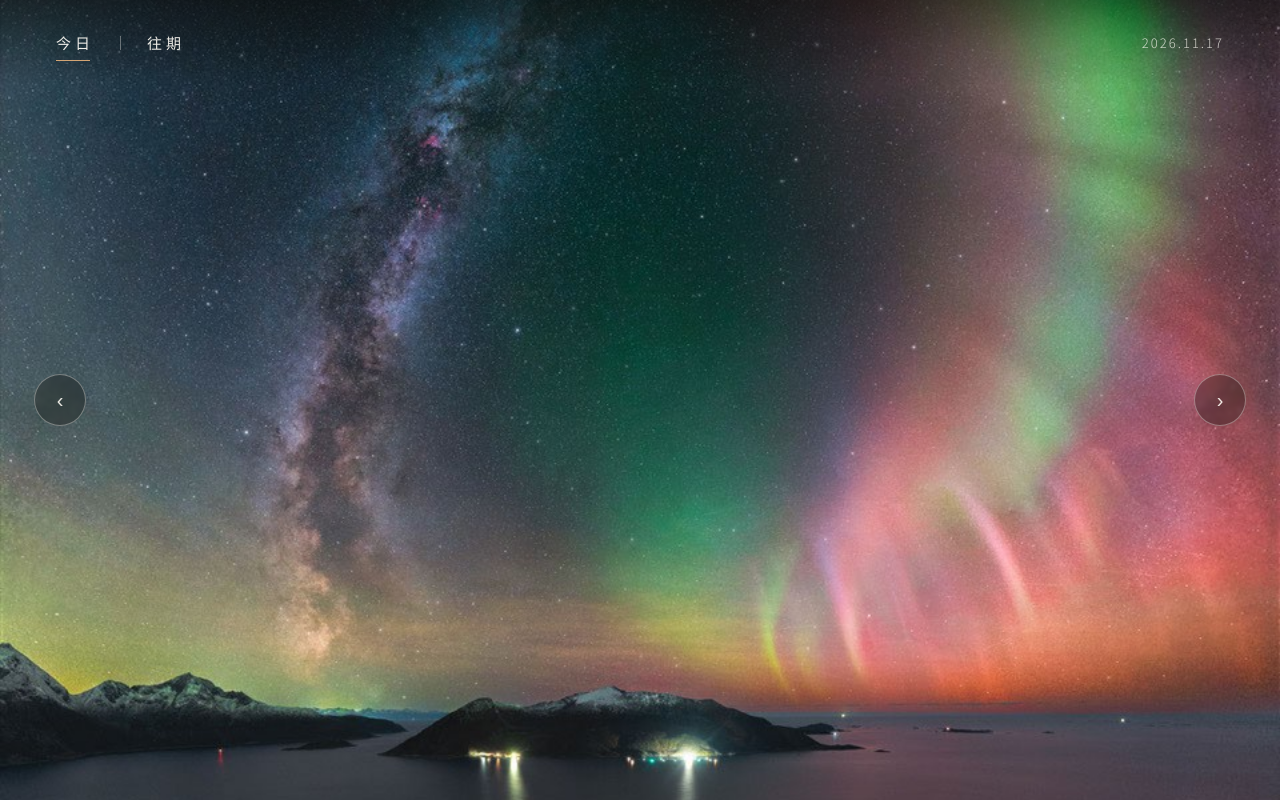
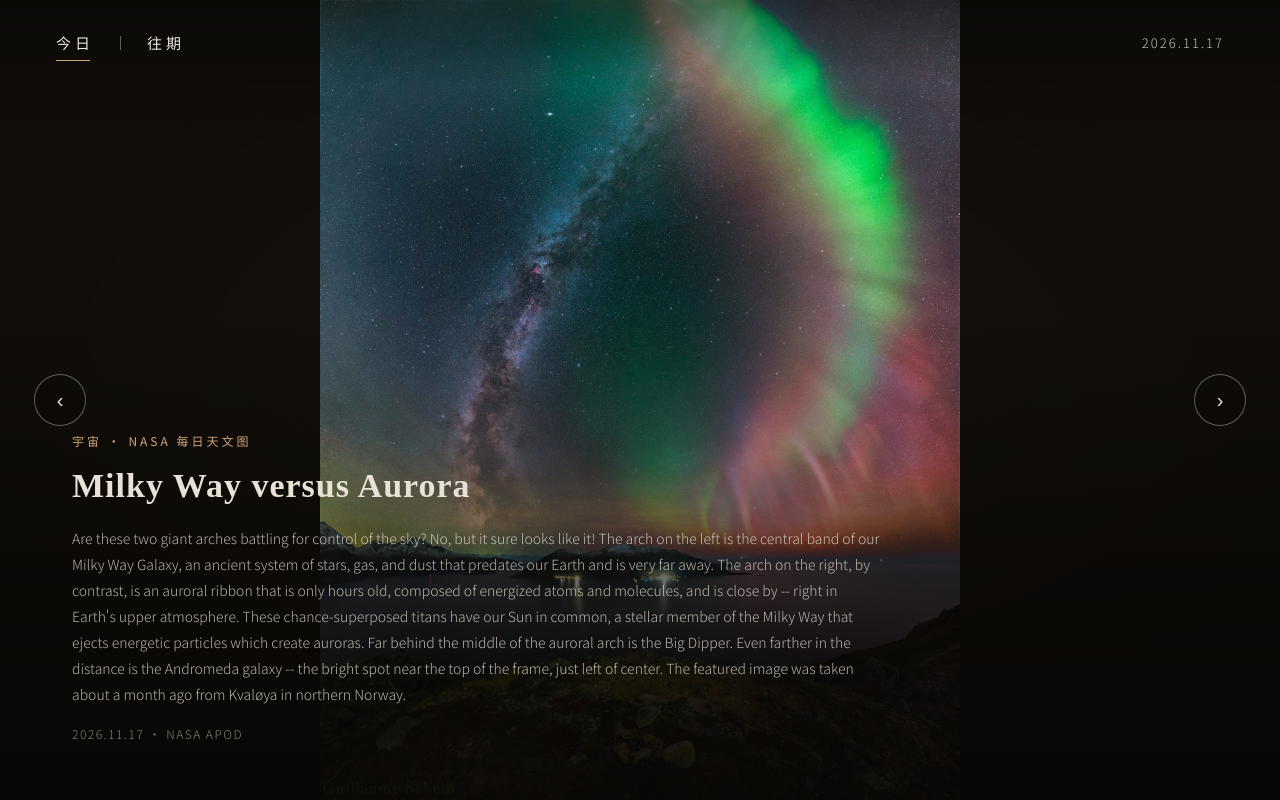
Before and after one commit to laly0726/shiguangji, a plain HTML site: page index.html in a window 1280 px wide. Drawn offline with Linux system fonts and the light colour scheme.

Commit message:
contain mode (no crop) + caption blocks with fade-in animation

```diff
--- a/index.html
+++ b/index.html
@@ -9,40 +9,63 @@
 <link href="https://fonts.googleapis.com/css2?family=Noto+Serif+SC:wght@400;500;600&family=Noto+Sans+SC:wght@300;400;500&display=swap" rel="stylesheet">
 <style>
 :root{
-  --paper:#E8E2D6; --ink:#5C4A36; --ink2:#7A6857; --ink3:#8A7560; --gold:#D4A574;
+  --paper:#E8E2D6; --ink:#5C4A36; --gold:#D4A574;
   --serif:'Noto Serif SC',serif; --sans:'Noto Sans SC',sans-serif;
 }
 *{margin:0;padding:0;box-sizing:border-box}
 html,body{height:100%}
-body{background:#161210;font-family:var(--sans);overflow:hidden}
+body{background:#100D0A;font-family:var(--sans);overflow:hidden}
 
 /* ─── 顶部：今日 / 往期 / 日期 ─── */
 .top{position:fixed;top:0;left:0;right:0;z-index:20;display:flex;align-items:center;
-  padding:26px 56px;gap:0;
-  background:linear-gradient(to bottom,rgba(10,8,6,.55),rgba(10,8,6,0));}
+  padding:26px 56px;
+  background:linear-gradient(to bottom,rgba(10,8,6,.6),rgba(10,8,6,0));}
 .top .item{color:rgba(255,252,245,.92);font-weight:300;font-size:15px;letter-spacing:4px;
-  cursor:pointer;user-select:none;transition:color .25s,opacity .25s;position:relative;padding:6px 0}
+  cursor:pointer;user-select:none;transition:color .25s;position:relative;padding:6px 0}
 .top .item:hover{color:#fff}
 .top .item.active::after{content:'';position:absolute;left:0;right:4px;bottom:-2px;height:1px;background:var(--gold)}
 .top .date{margin-left:auto;letter-spacing:2px;font-weight:300;font-size:13px;color:rgba(255,252,245,.75);cursor:default}
 .top .sep{width:1px;height:14px;background:rgba(255,252,245,.35);margin:0 26px}
 
-/* ─── 全屏舞台 ─── */
-.stage{position:fixed;inset:0;background:#161210}
-.stage img{position:absolute;inset:0;width:100%;height:100%;object-fit:cover;
+/* ─── 全屏舞台：完整展示不裁剪 ─── */
+.stage{position:fixed;inset:0;background:
+  radial-gradient(ellipse at center,rgba(30,24,18,.5),#100D0A 78%)}
+.stage img{position:absolute;inset:0;width:100%;height:100%;object-fit:contain;
   opacity:0;transition:opacity .8s ease}
 .stage img.show{opacity:1}
-.stage .veil{position:absolute;inset:0;background:linear-gradient(to bottom,rgba(10,8,6,.28) 0,rgba(10,8,6,0) 22%)}
-.stage .hint{position:absolute;left:50%;bottom:34px;transform:translateX(-50%);
-  color:rgba(255,252,245,.55);font-size:12px;letter-spacing:3px;font-weight:300;pointer-events:none}
+.stage .veil{position:absolute;inset:0;pointer-events:none;
+  background:linear-gradient(to bottom,rgba(10,8,6,.3) 0,rgba(10,8,6,0) 20%)}
+
+/* ─── 文字块：底部渐变衬底上渐入 ─── */
+.caption{position:absolute;left:0;right:0;bottom:0;z-index:6;
+  padding:120px 72px 58px;
+  background:linear-gradient(to top,rgba(8,6,4,.88) 0%,rgba(8,6,4,.55) 52%,rgba(8,6,4,0) 100%)}
+.cap-inner{max-width:820px}
+.cap-kicker{display:block;font-size:12px;letter-spacing:3px;font-weight:400;color:var(--gold);margin-bottom:14px}
+.cap-title{font-family:var(--serif);font-weight:600;font-size:34px;line-height:46px;
+  color:var(--paper);letter-spacing:1px;margin-bottom:16px}
+.cap-desc{font-weight:300;font-size:14px;line-height:26px;color:rgba(232,226,214,.78);
+  max-height:34vh;overflow-y:auto;padding-right:8px}
+.cap-desc::-webkit-scrollbar{width:3px}
+.cap-desc::-webkit-scrollbar-thumb{background:rgba(232,226,214,.25);border-radius:2px}
+.cap-meta{display:block;margin-top:18px;font-size:12px;letter-spacing:1.5px;
+  font-weight:300;color:rgba(232,226,214,.55)}
+
+/* 渐入动画：文字块逐层升起 */
+.caption .fade{opacity:0;transform:translateY(22px)}
+.caption.play .fade{animation:rise .9s cubic-bezier(.22,.61,.36,1) forwards}
+.caption.play .fade.d1{animation-delay:.12s}
+.caption.play .fade.d2{animation-delay:.26s}
+.caption.play .fade.d3{animation-delay:.40s}
+.caption.play .fade.d4{animation-delay:.54s}
+@keyframes rise{to{opacity:1;transform:none}}
 
 /* ─── 左右箭头 ─── */
 .arrow{position:fixed;top:50%;transform:translateY(-50%);z-index:15;width:52px;height:52px;
   border-radius:50%;border:1px solid rgba(255,252,245,.35);background:rgba(10,8,6,.30);
   color:rgba(255,252,245,.9);font-size:20px;cursor:pointer;display:flex;align-items:center;justify-content:center;
-  transition:background .25s,border-color .25s,transform .15s;-webkit-backdrop-filter:blur(2px);backdrop-filter:blur(2px)}
+  transition:background .25s,border-color .25s;-webkit-backdrop-filter:blur(2px);backdrop-filter:blur(2px)}
 .arrow:hover{background:rgba(10,8,6,.55);border-color:rgba(255,252,245,.7)}
-.arrow:active{transform:translateY(-50%) scale(.94)}
 .arrow.left{left:34px}
 .arrow.right{right:34px}
 
@@ -55,7 +78,12 @@ body{background:#161210;font-family:var(--sans);overflow:hidden}
 .archive-title{font-family:var(--serif);font-weight:600;font-size:34px;color:var(--paper);letter-spacing:2px}
 .archive-sub{color:rgba(232,226,214,.5);font-size:12px;letter-spacing:3px;font-weight:300;margin:14px 0 56px}
 .grid{display:grid;grid-template-columns:1fr 1fr;gap:44px 36px}
-.card{cursor:default}
+.card{cursor:default;opacity:0}
+.archive.open .card{animation:rise .8s cubic-bezier(.22,.61,.36,1) forwards}
+.archive.open .card:nth-child(1){animation-delay:.15s}
+.archive.open .card:nth-child(2){animation-delay:.30s}
+.archive.open .card:nth-child(3){animation-delay:.45s}
+.archive.open .card:nth-child(4){animation-delay:.60s}
 .card .ph{width:100%;aspect-ratio:4/3;object-fit:cover;display:block;border-radius:3px;
   filter:brightness(.92);transition:filter .3s,transform .3s}
 .card:hover .ph{filter:brightness(1.05);transform:translateY(-3px)}
@@ -68,6 +96,8 @@ body{background:#161210;font-family:var(--sans);overflow:hidden}
 
 @media (max-width:760px){
   .top{padding:20px 24px}
+  .caption{padding:90px 26px 46px}
+  .cap-title{font-size:26px;line-height:36px}
   .grid{grid-template-columns:1fr}
   .archive-inner{padding:96px 28px 70px}
   .arrow.left{left:12px}.arrow.right{right:12px}
@@ -84,10 +114,17 @@ body{background:#161210;font-family:var(--sans);overflow:hidden}
   <span class="date" id="dateText"></span>
 </nav>
 
-<!-- 全屏图舞台 -->
+<!-- 全屏图舞台（contain 完整展示）+ 文字块 -->
 <div class="stage" id="stage">
   <div class="veil"></div>
-  <div class="hint">‹ ›</div>
+  <div class="caption" id="caption">
+    <div class="cap-inner">
+      <span class="cap-kicker fade d1" id="capKicker"></span>
+      <h1 class="cap-title fade d2" id="capTitle"></h1>
+      <p class="cap-desc fade d3" id="capDesc"></p>
+      <span class="cap-meta fade d4" id="capMeta"></span>
+    </div>
+  </div>
 </div>
 <button class="arrow left" id="prevBtn" aria-label="上一张">‹</button>
 <button class="arrow right" id="nextBtn" aria-label="下一张">›</button>
@@ -117,30 +154,56 @@ function loadImage(img,sources){
   img.src=sources[0];
 }
 
-/* ─── 今日轮播：NASA + Bing 双图，断网回退本地藏品 ─── */
+/* ─── 今日轮播：图文一体，断网回退本地藏品 ─── */
 var slides=[];
 if(DD.nasa&&DD.nasa.src){
-  slides.push({sources:[DD.nasa.src,'assets/images/3_36.jpeg']});
-  slides.push({sources:[DD.bing?DD.bing.src:'','assets/images/3_13.jpeg'].filter(Boolean)});
-}else{
-  slides.push({sources:['assets/images/3_13.jpeg']});
-  slides.push({sources:['assets/images/3_36.jpeg']});
+  slides.push({sources:[DD.nasa.src,'assets/images/3_36.jpeg'],
+    kicker:'宇宙 · NASA 每日天文图',title:DD.nasa.title||'Astronomy Picture of the Day',
+    desc:DD.nasa.desc||'',meta:DD.nasa.meta||''});
+  if(DD.bing){slides.push({sources:[DD.bing.src,'assets/images/3_13.jpeg'],
+    kicker:'人间 · Bing 每日一图',title:DD.bing.title||'Bing Daily',
+    desc:DD.bing.desc||'',meta:DD.bing.meta||dstr});}
+}
+if(!slides.length){
+  slides.push({sources:['assets/images/3_13.jpeg'],kicker:'今日 · 藏品',
+    title:'大漠收尽最后一枚落日',desc:'黄昏六时许，鸣沙山的风忽然安静下来。驼队踏着沙脊缓缓西行，影子被落日拉得很长。',meta:'本馆藏品 · 第 321 期'});
+  slides.push({sources:['assets/images/3_36.jpeg'],kicker:'宇宙 · 藏品',
+    title:'银河低语',desc:'星光走了千年，才抵达城市之外的眼底。',meta:'本馆藏品 · 第 319 期'});
 }
 
 var stage=document.getElementById('stage');
 var imgs=[];
-slides.forEach(function(s,idx){
+slides.forEach(function(s){
   var im=document.createElement('img');
   loadImage(im,s.sources);
-  stage.appendChild(im);
+  stage.insertBefore(im,document.getElementById('caption'));
   imgs.push(im);
 });
 var cur=0;
 imgs[0].classList.add('show');
+
+/* 文字块：随切换渐入 */
+var caption=document.getElementById('caption');
+function setCap(s){
+  document.getElementById('capKicker').textContent=s.kicker;
+  document.getElementById('capTitle').textContent=s.title;
+  document.getElementById('capDesc').textContent=s.desc;
+  document.getElementById('capMeta').textContent=s.meta;
+}
+function playCap(){
+  caption.classList.remove('play');
+  void caption.offsetWidth; /* 强制重排以重启动画 */
+  caption.classList.add('play');
+}
+setCap(slides[0]);
+playCap();
+
 function go(n){
   imgs[cur].classList.remove('show');
   cur=(n+imgs.length)%imgs.length;
   imgs[cur].classList.add('show');
+  setCap(slides[cur]);
+  playCap();
 }
 document.getElementById('prevBtn').onclick=function(){go(cur-1)};
 document.getElementById('nextBtn').onclick=function(){go(cur+1)};
@@ -149,7 +212,7 @@ document.addEventListener('keydown',function(e){
   if(e.key==='ArrowRight')go(cur+1);
 });
 
-/* ─── 往期画廊（图文） ─── */
+/* ─── 往期画廊（图文，逐卡渐入） ─── */
 var past=[
   {img:'assets/images/3_33.jpeg',title:'巷口的旧茶馆',desc:'一壶茶，半个下午，和一整个旧时光。',tag:'人文 · 第 320 期'},
   {img:'assets/images/3_36.jpeg',title:'银河低语',desc:'星光走了千年，才抵达城市之外的眼底。',tag:'宇宙 · 第 319 期'},
```
